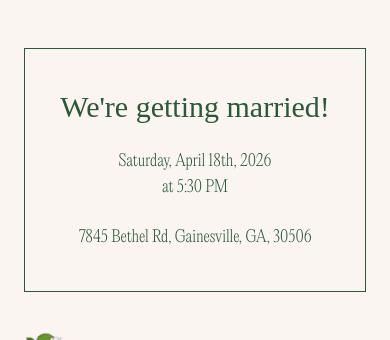
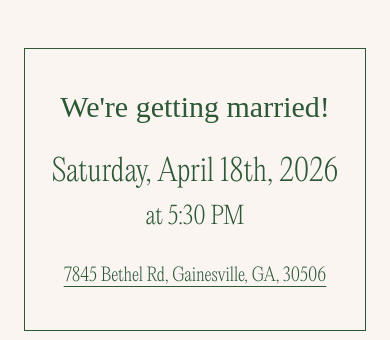
Before and after one commit to andrewhumble/wedding-site, a Next.js app: page / in a window 390 px wide. Shown: the part 940-1280 px from the top of the page. Built offline with nearby package versions, Linux system fonts and the light colour scheme; a web font is replaced by a local one.

Commit message:
Fix mobile event sizing

```diff
--- a/src/components/EventCard.tsx
+++ b/src/components/EventCard.tsx
@@ -14,13 +14,13 @@ export default function EventCard({ className }: EventCardProps) {
                         <h2 className="font-script italic text-[#2c5836] text-3xl md:text-4xl text-script">
                             We&apos;re getting married!
                         </h2>
-                        <p className="font-sans-light max-w-3xl mx-auto text-[#2c5836] leading-relaxed text-base md:text-5xl pt-6">
+                        <p className="font-sans-light max-w-3xl mx-auto text-[#2c5836] leading-relaxed text-3xl md:text-5xl pt-6">
                             Saturday, April 18th, 2026
                         </p>
-                        <p className="font-sans-light max-w-3xl mx-auto text-[#2c5836] leading-relaxed text-base md:text-3xl">
+                        <p className="font-sans-light max-w-3xl mx-auto text-[#2c5836] leading-relaxed text-2xl md:text-3xl">
                             at 5:30 PM
                         </p>
-                        <p className="font-sans-light max-w-3xl mx-auto text-[#2c5836] leading-relaxed text-base md:text-xl pt-6">
+                        <p className="font-sans-light max-w-3xl mx-auto text-[#2c5836] leading-relaxed text-lg md:text-xl pt-6 underline underline-offset-5 decoration-1">
                             <a
                                 href="https://www.google.com/maps/search/?api=1&query=7845+Bethel+Rd+Gainesville+GA+30506"
                                 target="_blank"
```
